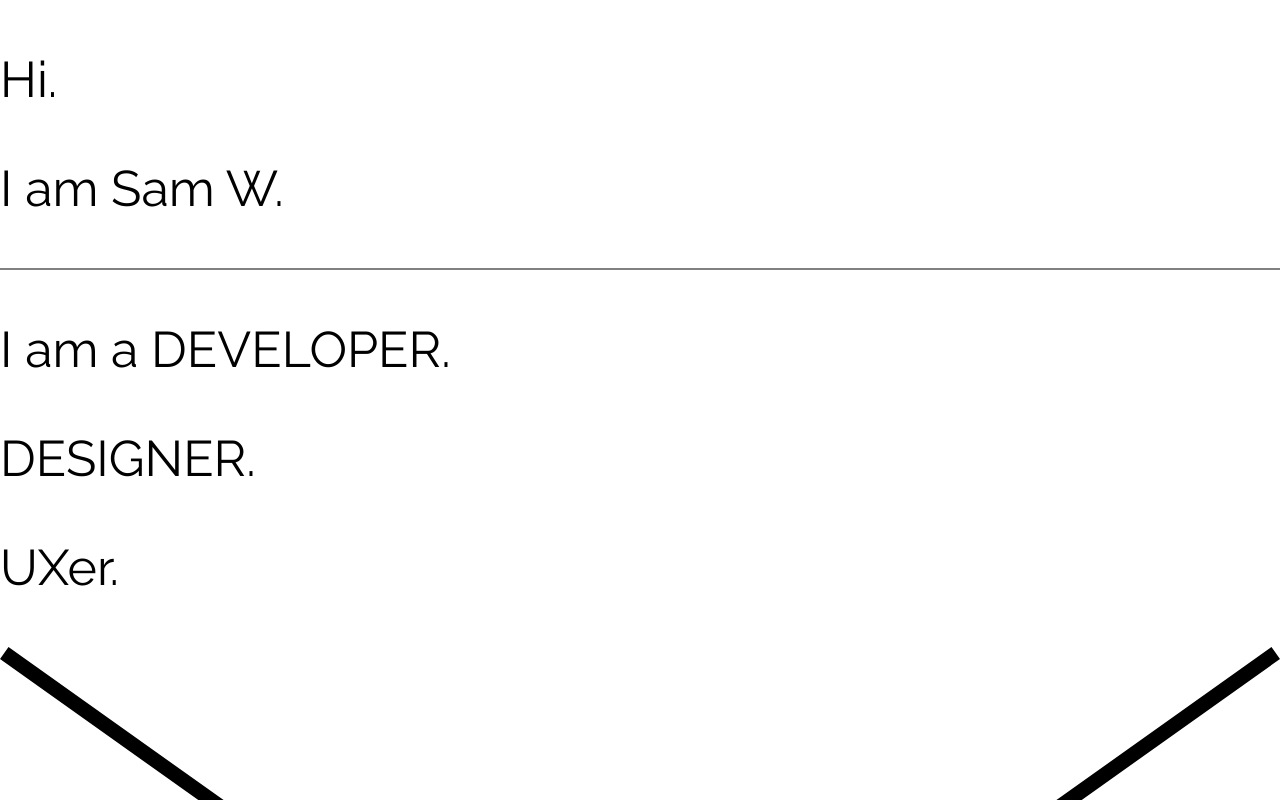
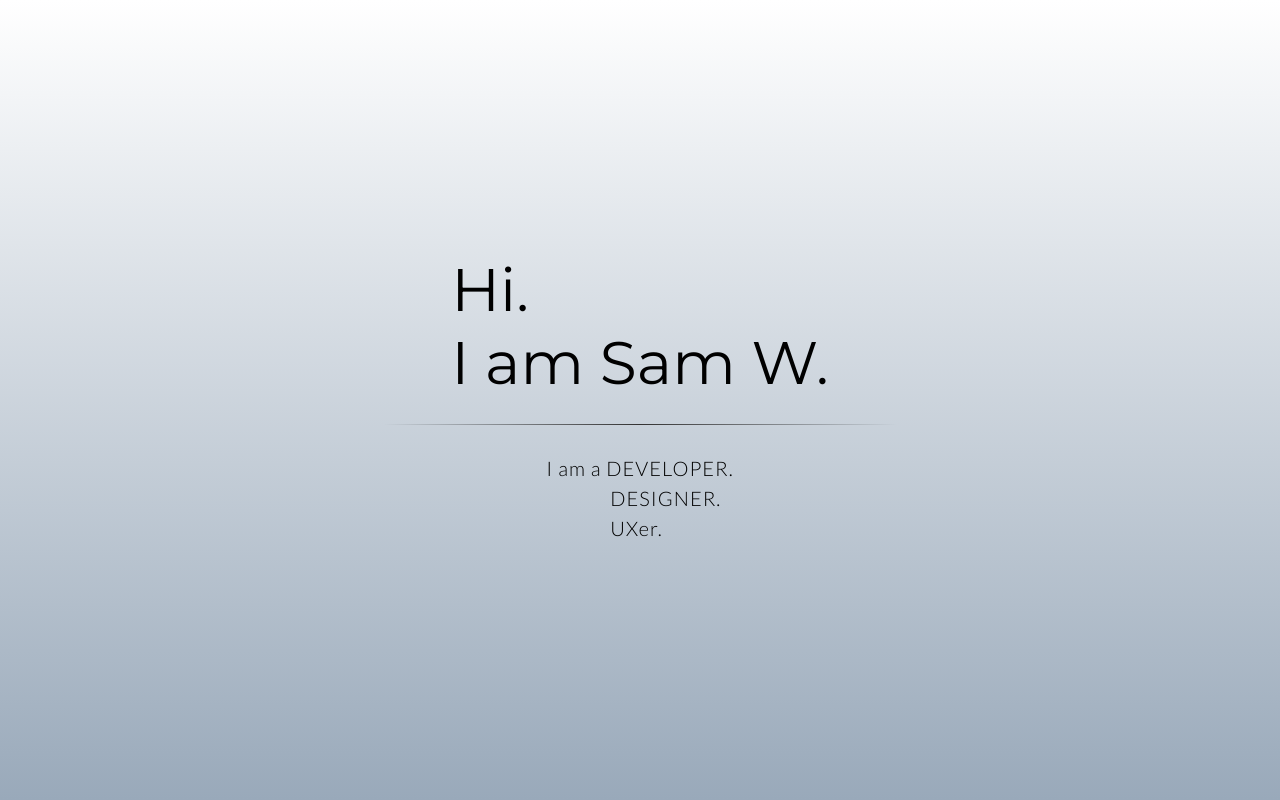
Before and after one commit to samweiller/PersonalSite, a plain HTML site: page index.html in a window 1280 px wide. Drawn offline with nearby package versions, Linux system fonts and the light colour scheme.

Commit message:
Update index.html

```diff
--- a/index.html
+++ b/index.html
@@ -4,7 +4,7 @@
 <head>
     <title>Sam Weiller</title>
     <link href="https://fonts.googleapis.com/css?family=Lato:300,400|Montserrat|Raleway:300,400" rel="stylesheet">
-    <link rel="stylesheet" type="text/css" href="./css/myStyles4.css">
+    <link rel="stylesheet" type="text/css" href="./css/myStyles.css">
     <link rel="stylesheet" href="https://cdnjs.cloudflare.com/ajax/libs/simple-line-icons/2.3.2/css/simple-line-icons.css">
 
     <style type="text/css">
```
